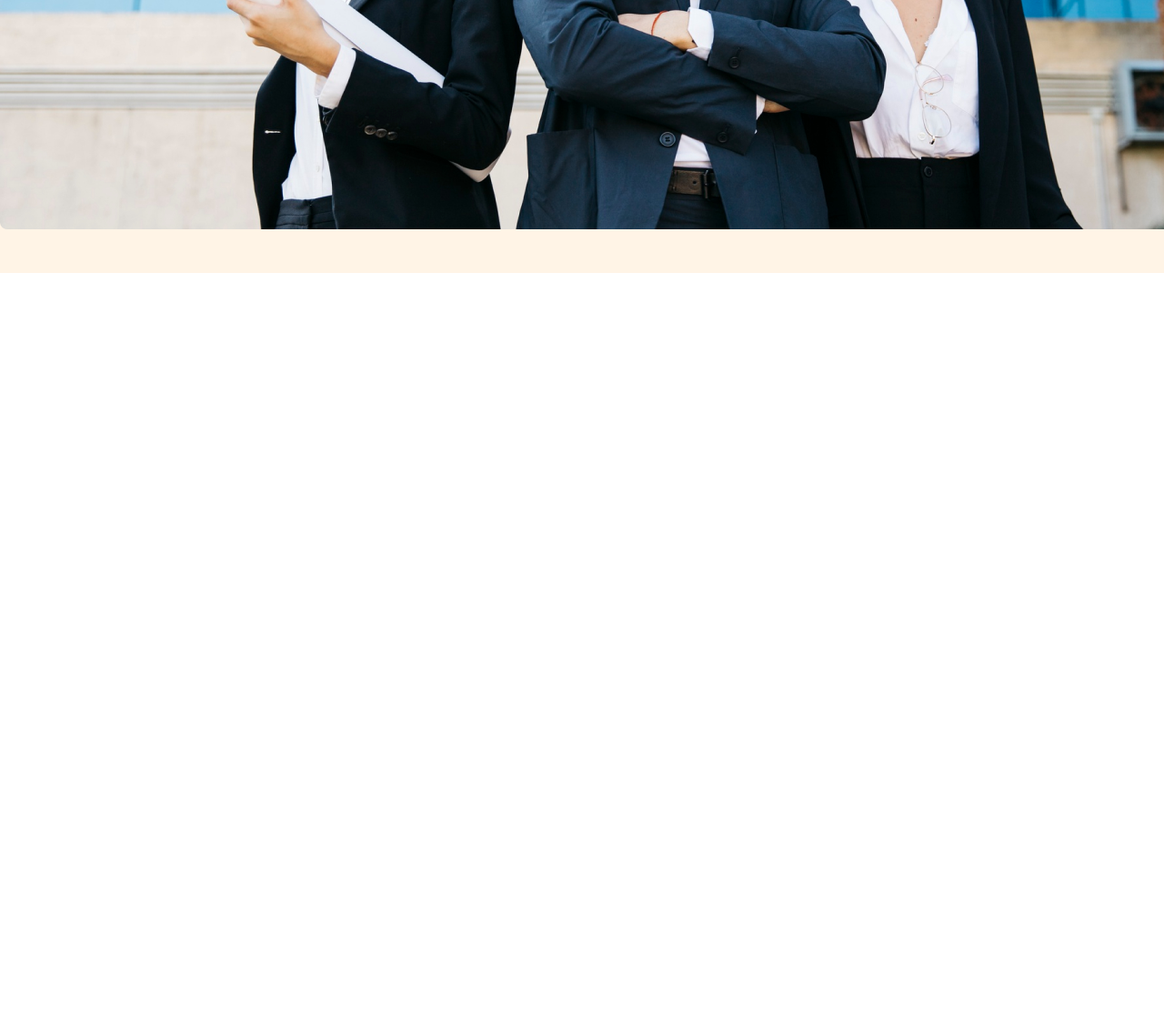
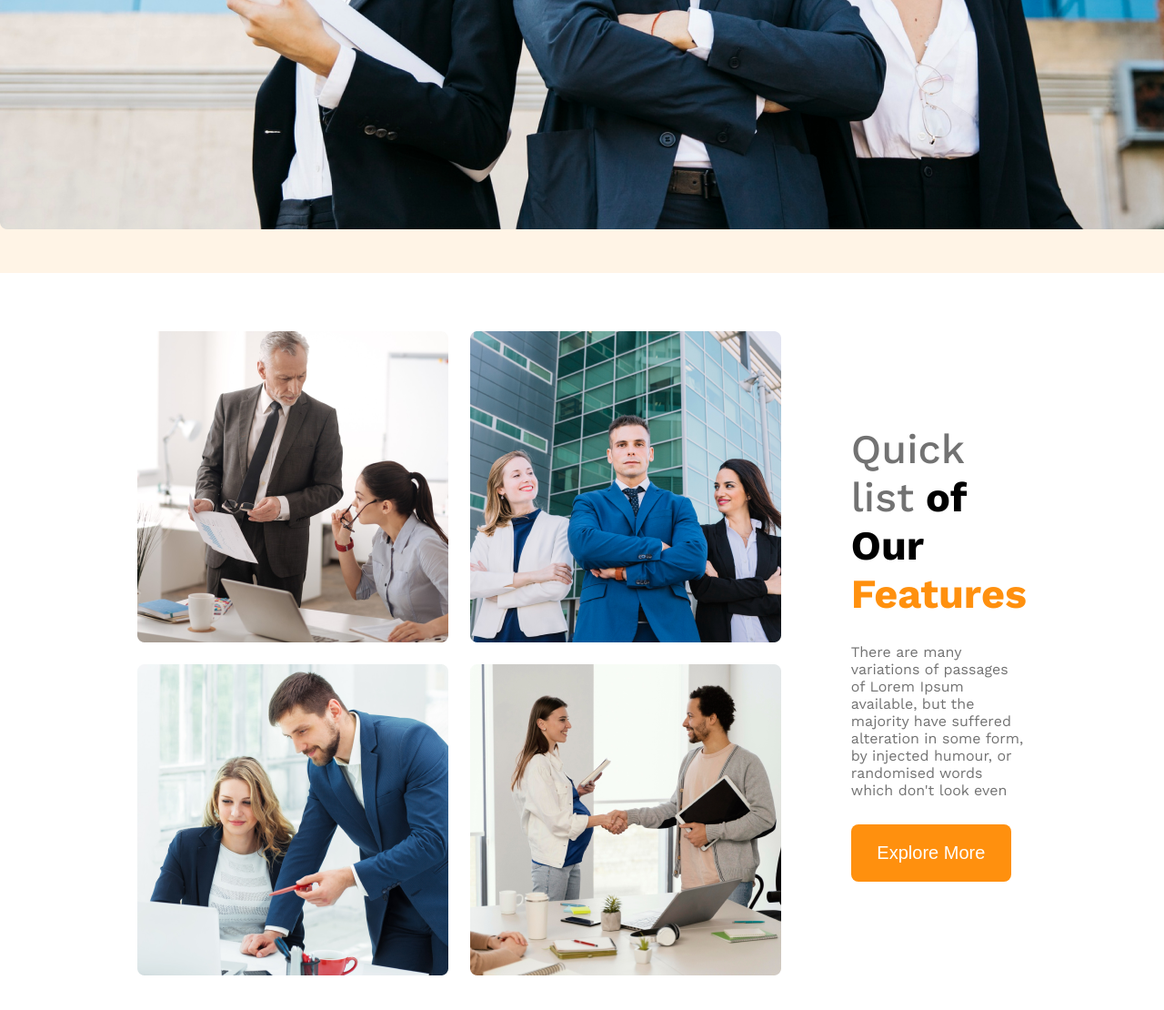
Before and after one commit to NurulFaiyaz/g3-architect-website, a plain HTML site: page index.html in a window 1280 px wide. Shown: the part 1020-2130 px from the top of the page at 91% size. Before the commit the page ends 1320 px from the top, so only its background shows below. Drawn offline with nearby package versions, Linux system fonts and the light colour scheme.

Commit message:
created quick our feature list

```diff
--- a/index.html
+++ b/index.html
@@ -36,7 +36,26 @@
 
     </header>
 
-    <main></main>
+    <main id="body-container">
+
+       <section id="feature-section" class="flex">
+        <div class="feature-image-container">
+            <img src="images/team1.png" alt="" class="feature-image">
+            <img src="images/team2.png" alt="" class="feature-image">
+            <img src="images/team3.png" alt="" class="feature-image">
+            <img src="images/team4.png" alt="" class="feature-image">
+        </div>
+        <div class="feature-content">
+            <h2 class="feature-title"><span id="title-special1" class="dark3">Quick list</span><span id="title-special2"> of Our</span> <br> <span id="title-special3"> Features</span></h2>
+            <p class="feature-description dark3">There are many variations of passages of Lorem Ipsum available, but the majority have suffered alteration in some form, by injected humour, or randomised words which don't look even</p>
+            <button class="feature-bnt btn-primary btn-color">Explore More</button>
+
+        </div>
+
+       </section>
+
+
+    </main>
     <footer></footer>
 
 </body>
--- a/styles/style.css
+++ b/styles/style.css
@@ -95,13 +95,55 @@
 .bnr-title{
     font-size: 64px;
     font-weight: 700;
+}
+.bnr-image{
+    margin: 0 auto;
+}
+
+/* Body Container */
+
+#body-container{
+    margin: 4rem 15rem;
+}
+#feature-section{
+    justify-content:center;
+    align-items: center;
+    gap: 4.8rem;
+}
+.feature-image-container{
+    display: grid;
+    grid-template-columns: repeat(2, 1fr);
+    gap: 1.5rem;
+}
+.feature-content{
+    max-width: 537px;
+}
+
+.feature-title{
+    font-size: 45px;
+    font-weight: 700;
+}
+#title-special1{
+    font-weight: 500;
 
 }
+#title-special3{
+    color: rgba(255, 144, 14, 1);
+}
+.feature-description{
+    font-size: 16px;
+    font-weight: 400;
+    margin: 28px 0;
+}
 
-.bnr-image{
 
-    margin: 0 auto;
-}
+
+
+
+
+
+
+
 
 /* media query */
 
```
